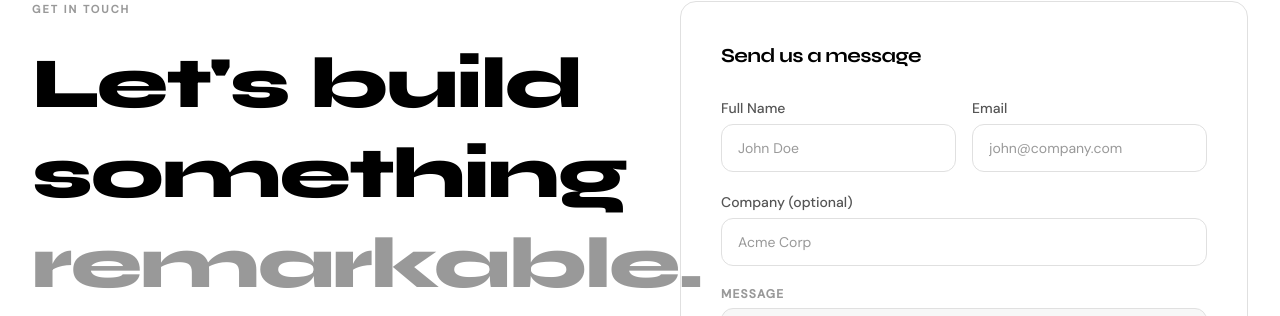
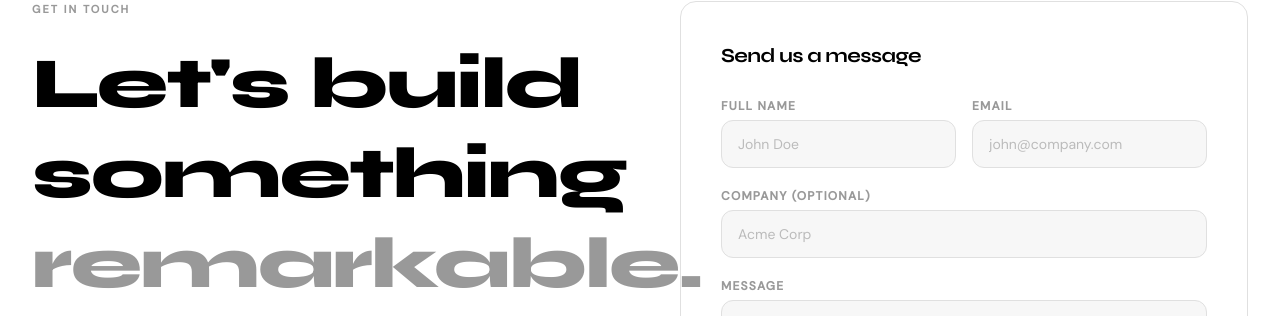
Before and after one commit to saifurrehman022/front-end-, a Next.js app: page /contact in a window 1280 px wide. Shown: the part 178-494 px from the top of the page. Built offline with nearby package versions, Linux system fonts and the light colour scheme; no server answers.

Commit message:
Update Input.tsx

```diff
--- a/components/ui/Input.tsx
+++ b/components/ui/Input.tsx
@@ -9,39 +9,25 @@ interface InputProps extends InputHTMLAttributes<HTMLInputElement> {
 }
 
 const Input = forwardRef<HTMLInputElement, InputProps>(
-  ({ className, label, error, icon, ...props }, ref) => {
-    return (
-      <div className="flex flex-col gap-1.5 w-full">
-        {label && (
-          <label className="text-sm font-medium text-text-secondary font-dm">
-            {label}
-          </label>
-        )}
-        <div className="relative">
-          {icon && (
-            <div className="absolute left-3.5 top-1/2 -translate-y-1/2 text-text-muted">
-              {icon}
-            </div>
-          )}
-          <input
-            ref={ref}
-            className={cn(
-              'w-full h-12 bg-surface border border-[var(--border)] rounded-xl px-4 text-text-primary',
-              'font-dm text-sm placeholder:text-text-muted',
-              'transition-all duration-200',
-              'focus:outline-none focus:border-accent focus:ring-1 focus:ring-accent/30',
-              'hover:border-[rgba(108,106,255,0.35)]',
-              icon && 'pl-11',
-              error && 'border-red-500/50 focus:border-red-500 focus:ring-red-500/20',
-              className
-            )}
-            {...props}
-          />
-        </div>
-        {error && <p className="text-xs text-red-400 font-dm">{error}</p>}
+  ({ className, label, error, icon, ...props }, ref) => (
+    <div className="flex flex-col gap-1.5 w-full">
+      {label && <label className="text-xs font-semibold text-[#999] font-dm uppercase tracking-widest">{label}</label>}
+      <div className="relative">
+        {icon && <div className="absolute left-4 top-1/2 -translate-y-1/2 text-[#999]">{icon}</div>}
+        <input ref={ref} className={cn(
+          'w-full h-12 bg-[#f7f7f7] border border-[#e0e0e0] rounded-xl px-4 text-black',
+          'font-dm text-sm placeholder:text-[#bbb]',
+          'transition-all duration-200',
+          'focus:outline-none focus:border-black focus:bg-white focus:ring-0',
+          'hover:border-[#ccc]',
+          icon && 'pl-11',
+          error && 'border-red-300 focus:border-red-500 bg-red-50',
+          className
+        )} {...props} />
       </div>
-    )
-  }
+      {error && <p className="text-xs text-red-500 font-dm">{error}</p>}
+    </div>
+  )
 )
 Input.displayName = 'Input'
 export default Input
```
